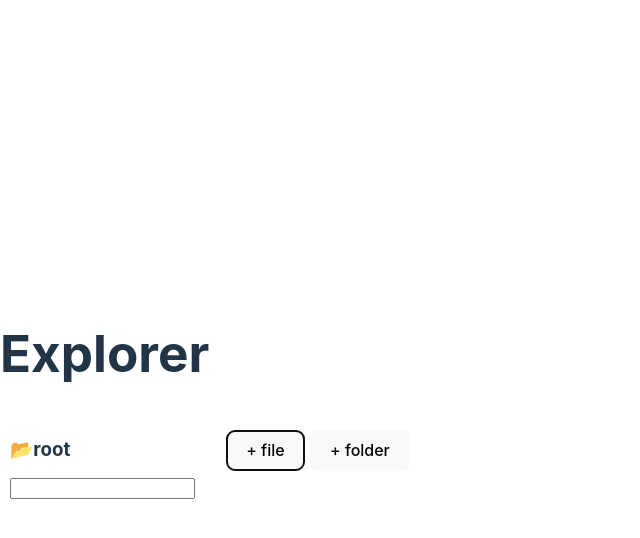
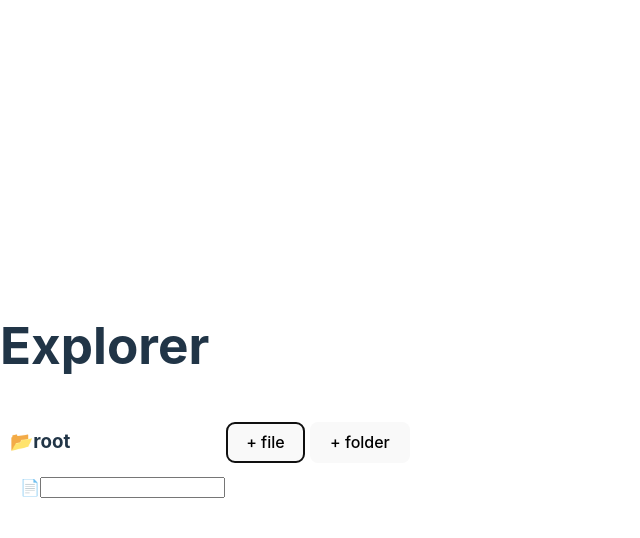
Before and after one commit to shubhatRashid/File_explorer_clone, a React (Vite) app: page / in a window 1280 px wide. Both pictures are taken after a click on the button "+ file". Shown: the top 538 px of the page, without its empty margins (0-640 px from the left). Built offline with nearby package versions, Linux system fonts and the light colour scheme.

Commit message:
add new folder and file algorithm

```diff
--- a/src/App.jsx
+++ b/src/App.jsx
@@ -7,7 +7,7 @@ function App() {
   return (
     <div style={{display:'flex',flexDirection:'column'}}>
           <h1>Explorer</h1>
-          <Recursion item={data[0]}  margin = "10px" allData = {data} setAllData={setData}/>
+          <Recursion item={data[0]} index={0} margin = "10px" allData = {data} setAllData={setData}/>
     </div>
   )
 }
--- a/src/components/Recursion.jsx
+++ b/src/components/Recursion.jsx
@@ -1,24 +1,56 @@
 import React from "react"
 import { useState } from "react"
 
-const Recursion = ({item,margin}) => {
+const Recursion = ({item,margin,allData,setAllData,index}) => {
+
   const [expand,setExpand] = useState(false)
-  const [newEntry,setNewEntry] = useState('')
-  const [showInput,setShowInput] = useState(false)
-  const addFolder = (id) => {
-    setShowInput(!showInput)
+  const [newEntry,setNewEntry] = useState(' ')
+  const [showInput,setShowInput] = useState({
+    visibility:false,
+    type:'folder',
+    name: ""
+  })
+
+  const showInputDiv = (type,name) => {
+    setShowInput({
+        visibility:!showInput.visibility,
+        type:type,
+        name : name
+    })
   }
-  const addFile = (array,id) => {
-    setShowInput(!showInput)
-  }
-
-  const handleClick = (array,id) => {
-    setExpand(!expand)
+  function dfs(items,parent,newData){
+    console.log(items)
+    items.forEach(element => {
+      if (element.name == parent){
+        element.items.push(
+          {
+            name:newEntry,
+            id : 100000,
+            isfolder: showInput.type =='file'? false: true,
+            items : showInput.type == 'folder'? [] : null
+          }
+        )
+        setAllData(newData)
+        setShowInput({...showInput,visibility:false})
+        return
+      }else{
+        if (element.isfolder){
+          dfs(element.items,parent,newData)
+        }else{
+          return
+        }
+      }
+    });
   }
 
   const handleSubmit = (e) => {
+    e.preventDefault()
+    let type = showInput.type
+    let newData = JSON.parse(JSON.stringify(allData))
+    let parent = showInput.name
+    dfs(newData,parent,newData)
+  }
 
-  }
   return (
   <div style={{display:"flex",flexDirection:"column",margin:margin,gap:"15px"}} >
   { item.isfolder ?
@@ -33,14 +65,22 @@ const Recursion = ({item,margin}) => {
                     width:'400px',
                     height:'50px'}}
         >
-            <h3 onClick={() =>handleClick(item.name)}>📂{item.name}</h3>
+            <h3 onClick={() => setExpand(!expand)}>📂{item.name}</h3>
             <div style={{position:"absolute" ,right:0,display:'flex',gap:5}}>
-                <button onClick={() => addFile(item.id)} style={{zIndex:2}}>+ file</button>
-                <button onClick={()=> addFolder(item.id)}>+ folder</button>
+                <button onClick={() => showInputDiv('file',item.name)} style={{zIndex:2}}>+ file</button>
+                <button onClick={()=> showInputDiv('folder',item.name)}>+ folder</button>
             </div>
         </div>
-        <form type="submit" onSubmit={handleSubmit} style={{display:showInput?'block':'none'}}>
-            <input type="text" onChange={(e) => setNewEntry(e.target.value)} value={newEntry}/>
+        <form type="submit" onSubmit={handleSubmit}
+            style={{display:showInput.visibility?'flex':'none',height:'20px',justifyContent:'start',alignItems:'center',margin:margin}}
+        >
+            <p>{showInput.type=='folder'?'📂':'📄'}</p>
+            <input
+            autoFocus
+            type="text"
+            onBlur={()=> setShowInput({...showInput,visibility:false})}
+            onChange={(e) => setNewEntry(e.target.value)} value={newEntry}
+            />
         </form>
     </div>
     : <p>📄{item.name}</p>
@@ -51,7 +91,7 @@ const Recursion = ({item,margin}) => {
             item.items.map((i,index) =>
             item.isfolder && item.items.length >0
             ?
-            <Recursion item = {i} key={index} margin={index+2*10 +"px"}/>
+            <Recursion item = {i} key={index} index = {index} allData={allData} setAllData={setAllData} margin={index+2*10 +"px"}/>
             :
             <h1 key={index}>{i.name}</h1>
             )
--- a/src/data/folderData.js
+++ b/src/data/folderData.js
@@ -31,7 +31,12 @@ const folderData = [{
                     isfolder:false
                 }
             ]
-        }
+        },
+        {
+            name: "file_04",
+            id: 6,
+            isfolder:false,
+        },
     ]
 }]
 
--- /dev/null
+++ b/src/hooks/fileData.jsx
@@ -0,0 +1,3 @@
+const changeData = (data) => {
+
+}
```
